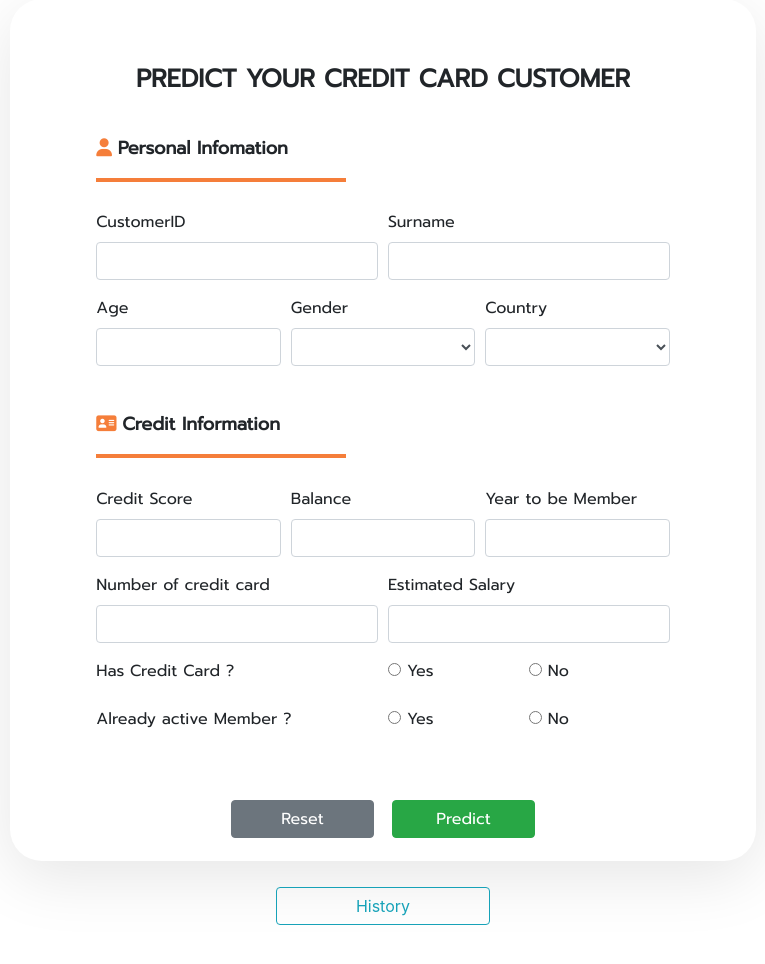
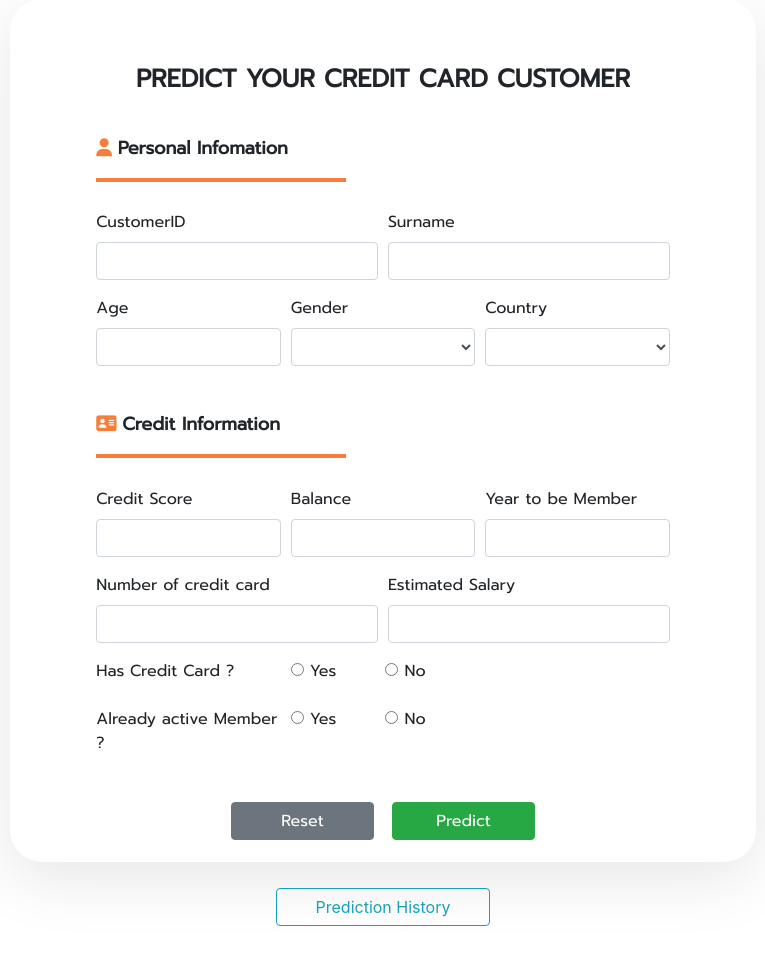
Before and after one commit to neroswords/Churn_modeling, a Flask app: page / in a window 1280 px wide. Shown: the part 65-1029 px from the top of the page, without its empty margins (257-1022 px from the left). Before the commit the page ends 990 px from the top, so only its background shows below. Run offline with Flask 2, Linux system fonts and the light colour scheme; some libraries are stand-ins or nearby versions.

Commit message:
edit button

```diff
--- a/Project/Config/log.txt
+++ b/Project/Config/log.txt
@@ -1,4 +1 @@
-id,surname,CreditScore,Geography,Gender,Age,Tenure,Balance,NumOfProducts,HasCrCard,IsActiveMember,EstimatedSalary,Exited
-1212,Lakhan,6.0,France,Male,6.0,6.0,6.0,6.0,Yes,Yes,5.0,leave
-1212,Lakhan,6.0,France,Male,6.0,6.0,6.0,6.0,Yes,Yes,5.0,leave
-1212,Lakhan,6.0,France,Male,6.0,6.0,6.0,6.0,Yes,Yes,5.0,leave
+id,surname,CreditScore,Country,Gender,Age,Tenure,Balance,NumOfCreditcard,HasCrCard,IsActiveMember,EstimatedSalary,Exited
--- a/Project/static/css/result.css
+++ b/Project/static/css/result.css
@@ -33,3 +33,8 @@
     margin-right: 10%;
     margin-top: 5%;
 }
+
+.button{
+    margin-bottom: 3%;
+    margin-top: 1%;
+}
--- a/Project/templates/history.html
+++ b/Project/templates/history.html
@@ -14,8 +14,8 @@
     </head>
     <body>
         <div class="show-table">
-            <button type="submit" class="btn btn-outline-primary col-lg-2 btn-submit" onclick="window.location.href='/'" >Back to Home</button>
-            <H1 style="text-align: center;">History</H1>
+            <button type="submit" class="btn btn btn-primary col-lg-1 btn-submit" onclick="window.location.href='/'" >Back to Home</button>
+            <H1 style="text-align: center;">Prediction History</H1>
             {{hist | safe}}
         </div>
     </body>
--- a/Project/templates/landing.html
+++ b/Project/templates/landing.html
@@ -21,7 +21,7 @@
             </p>
         </div>
         <div class="block-info text-form ">
-            <form  style="text-align: left;" action="/predict" method="POST" enctype="multipart/form-data">
+            <form style="text-align: left;" action="/predict" method="POST" enctype="multipart/form-data">
                     <div class="topic">
                         <p><i class="fas fa-user"></i>Personal Infomation </p>
                         <div class="line"></div>
@@ -110,16 +110,16 @@
 
                     <div class="form-row">
 
-                        <div class="form-group col-lg-6">
+                        <div class="form-group col-lg-4">
                             <label for="credit_card">Has Credit Card ?</label>
 
                         </div>
-                        <div class="form-row col-lg-6">
-                            <div class="col-lg-6">
+                        <div class="form-row col-lg-8">
+                            <div class="col-lg-3">
                                 <input type="radio" id="has" name="credit_card" value="1" required>
                                 <label for="has">Yes</label>
                             </div>
-                            <div class="col-lg-6">
+                            <div class="col-lg-9">
                                 <input type="radio" id="no" name="credit_card" value="0">
                                 <label for="has">No</label>
                             </div>
@@ -127,32 +127,29 @@
                     </div>
 
                     <div class="form-row ">
-                        <div class="form-group col-lg-6">
+                        <div class="form-group col-lg-4">
                             <label for="active">Already active Member ?</label>
                         </div>
-                        <div class="form-row col-lg-6">
-                            <div class="col-lg-6">
+                        <div class="form-row col-lg-8">
+                            <div class="col-lg-3">
                                 <input type="radio" id="yes" name="active" value="1" required>
                                 <label for="has">Yes</label>
                             </div>
-                            <div class="col-lg-6">
+                            <div class="col-lg-9">
                                 <input type="radio" id="not_yes" name="active" value="0">
                                 <label for="has">No</label>
                             </div>
                         </div>
                     </div>
-                    <div class=""></div>
-                    <div class="button" align ="center" >
+                    <div class="" align ="center" >
                         <button type="reset" class="button btn btn-secondary col-lg-3" value="Reset">Reset </button> &nbsp;
-                        <button type="submit" class=" button btn btn-success col-xs-4 col-sm-4 col-lg-3 ">Predict</button>
+                        <button type="submit" class="button btn btn-success col-lg-3 ">Predict</button>
                     </div>
             </form>
-
         </div>
 
 </div>
-    <div class=""align ="center">
-        <button  type="button" style="margin-bottom:3%; " class="btn btn-outline-info col-lg-2 " onclick="window.location.href='/history'" >History</button>
-
+    <div class="" align ="center">
+        <button  type="button" style="margin-bottom:3%; " class="btn btn-outline-info col-lg-2 " onclick="window.location.href='/history'" >Prediction History</button>
     </div>
 </body>
```
Also changed, not shown: Project/templates/result.html (+4 -4 lines), 1 other file.
